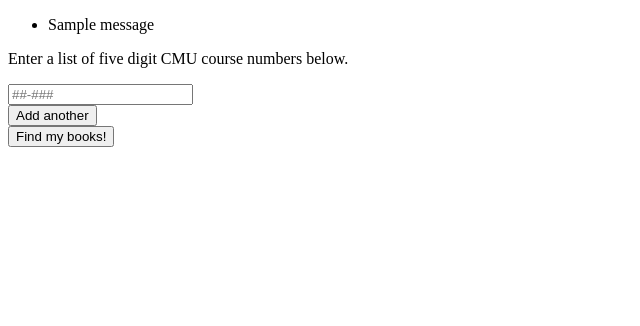
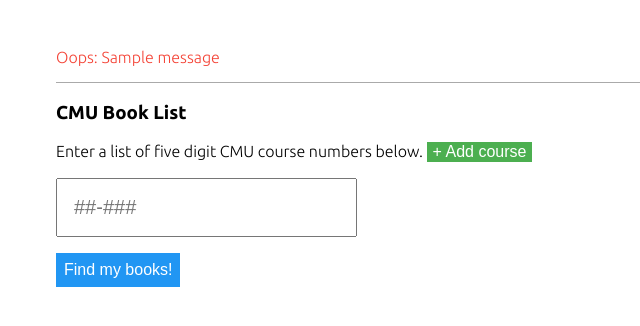
Before and after one commit to nhfruchter/cmu-booklist, a Flask app: page / in a window 1280 px wide. Shown: the top 326 px of the page, without its empty margins (0-640 px from the left). Run offline with Flask 2, Linux system fonts and the light colour scheme; one stand-in notice (Sample message) is shown; parts of the project's set-up code (start-up, migrations or seed data) failed here and were passed over; some libraries are stand-ins or nearby versions.

Commit message:
Some styles

```diff
--- a/static/app.css
+++ b/static/app.css
@@ -1 +1,80 @@
-button.remove-field { display: none;}
+body {
+	font-family: 'Ubuntu', Helvetica, sans-serif;
+	font-weight: 300;
+}
+
+#container {
+	margin: 3em;
+}
+
+ul.flashes {
+	padding: 0;
+	border-bottom: 1px solid #aaa;
+}
+
+ul.flashes li {
+	list-style: none;
+	color: #F44336;
+	padding-bottom: 1em;
+}
+
+.multi-field input[type='text'] {
+	font-size: 1.25em;
+	padding: 1rem;
+}
+button.add-field {
+	cursor: pointer;
+	border: none;
+	color: #fff;
+	background: #4CAF50;
+	font-size: 1em;
+}
+button.remove-field {
+	display: none;
+	background: #F44336;
+	cursor: pointer;
+	border: none;
+	color: #fff;
+}
+
+input[name='submit'] {
+	font-size: 1em;
+	border: none;
+	background: #2196F3;
+	color: #fff;
+	padding: 0.5em;
+	margin-top: 1em;
+}
+
+div.verba-url {
+	padding: 2rem;
+	background: #4CAF50;
+	font-size: 2em;
+	text-align: center;
+	border-radius: 0.25rem;
+	border: none;
+}
+div.verba-url:hover {
+	background: #00C853;
+}
+a.verba-url {
+	text-decoration: none;
+	color: #fff;
+}
+
+h2.title {
+	padding-bottom: 1rem;
+	border-bottom: 1px solid #000;
+}
+
+.instructor {
+	font-weight: 400;
+}
+
+table {
+	border-collapse: collapse;
+}
+table td {
+	padding: 1em;
+	border-bottom: 1px solid #aaa;
+}
--- a/templates/base.html
+++ b/templates/base.html
@@ -3,6 +3,7 @@
 <head>
 	<title>CMU Book List (Spring 2015)</title>
 	<link rel="stylesheet" href="{{ url_for('static', filename='app.css') }}" />
+	<link href='http://fonts.googleapis.com/css?family=Ubuntu:300,400,500,700,400italic' rel='stylesheet' type='text/css'>
 </head>
 <body>
 	<section id="container">
@@ -11,7 +12,7 @@
 			  {% if messages %}
 			    <ul class=flashes>
 			    {% for message in messages %}
-			      <li>{{ message }}</li>
+			      <li>Oops: {{ message }}</li>
 			    {% endfor %}
 			    </ul>
 			  {% endif %}
--- a/templates/home.html
+++ b/templates/home.html
@@ -1,16 +1,16 @@
 {% extends "base.html" %}
 {% block body %}
 <div class="course-entry">
-	<p>Enter a list of five digit CMU course numbers below.</p>
+	<h1>CMU Book List</h1>
 	<form role="form" action="{{ url_for('fetch_books') }}" method="POST">
 		<div class="multi-field-wrapper">
+			<p>Enter a list of five digit CMU course numbers below.	<button type="button" class="add-field">+ Add course</button></p>
 			<div class="multi-fields">
 				<div class="multi-field">
 				  <input type="text" placeholder="##-###" name="cids">
-				  <button type="button" class="remove-field">X</button>
+				  <button type="button" class="remove-field">X Remove</button>
 				</div>
 			</div>
-			<button type="button" class="add-field">Add another</button>
 		</div>
 		<input type="submit" name="submit" value="Find my books!" />
 	</form>
```
Also changed, not shown: templates/view_books.html (+14 -8 lines).
